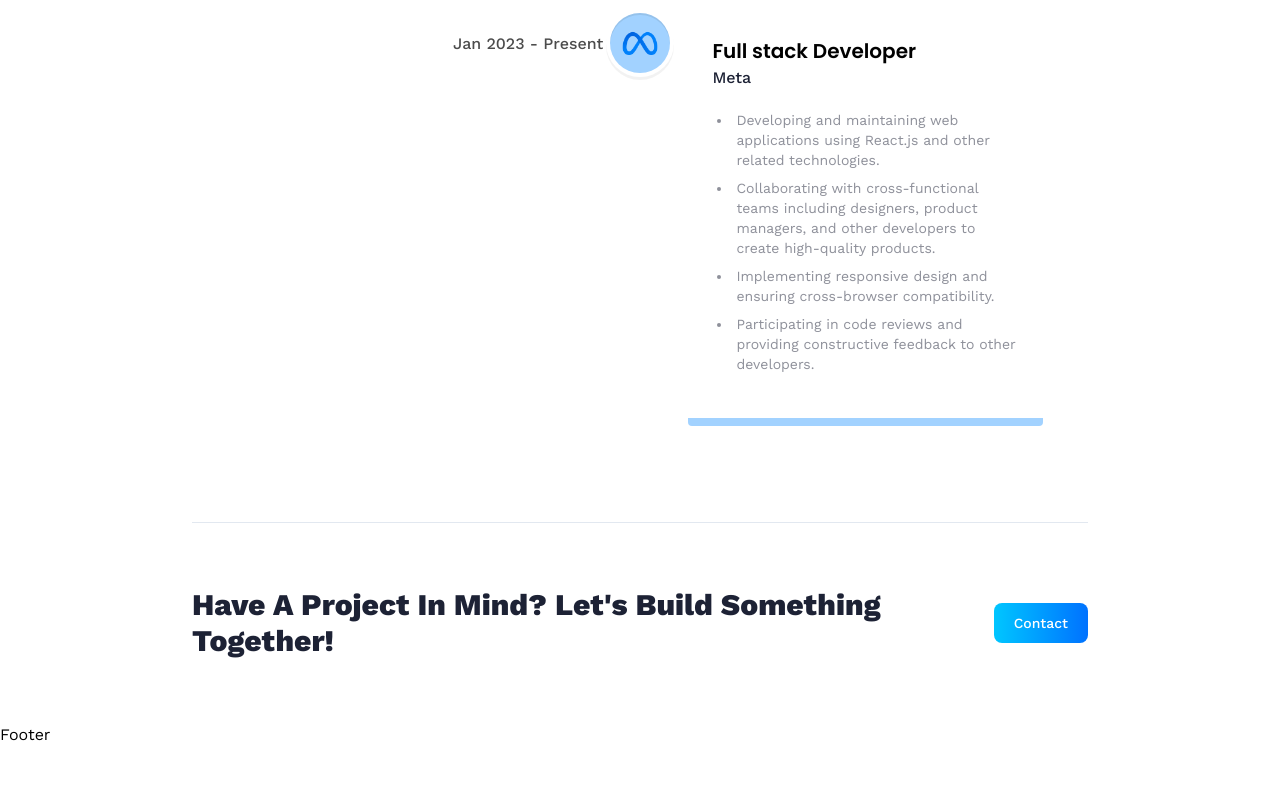
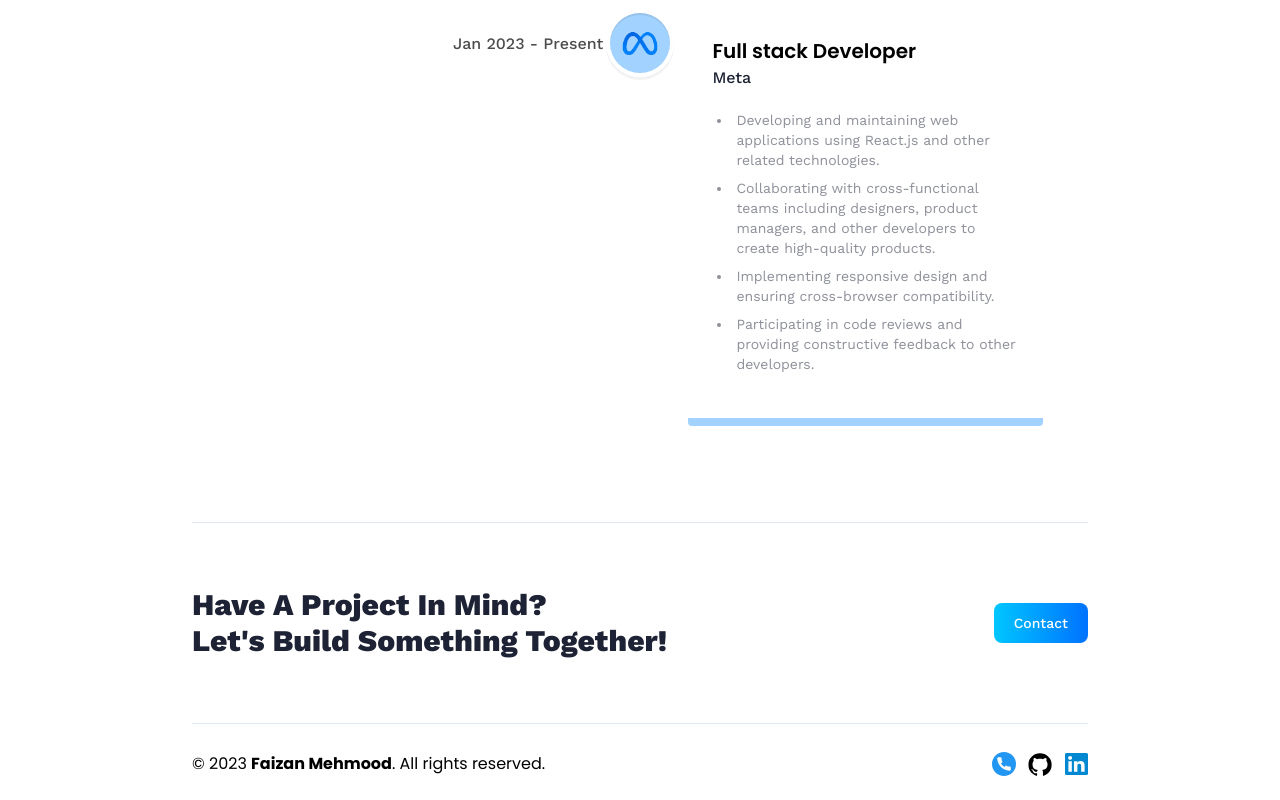
Before and after one commit to faizan3165/portfolio, a React (Vite) app: page /about in a window 1280 px wide. Shown: the part 2540-3340 px from the top of the page. Before the commit the page ends 3287 px from the top, so only its background shows below. Built offline with nearby package versions, Linux system fonts and the light colour scheme; no server answers.

Commit message:
complete footer

```diff
--- a/src/components/CTA.jsx
+++ b/src/components/CTA.jsx
@@ -4,8 +4,8 @@ const CTA = () => {
   return (
     <section className="cta">
       <p className="cta-text">
-        Have A Project In Mind? <br className="max-sm:block hidden" /> Let's
-        Build Something Together!
+        Have A Project In Mind? <br className="sm:block hidden" /> Let's Build
+        Something Together!
       </p>
 
       <Link to={"/contact"} className="btn">
--- a/src/components/Footer.jsx
+++ b/src/components/Footer.jsx
@@ -1,9 +1,31 @@
-import React from 'react'
+import { Link } from "react-router-dom";
+
+import { socialLinks } from "../constants";
 
 const Footer = () => {
   return (
-    <div>Footer</div>
-  )
-}
+    <footer className="footer font-poppins">
+      <hr className="border-slate-200" />
 
-export default Footer
+      <div className="footer-container">
+        <p>
+          © 2023 <strong>Faizan Mehmood</strong>. All rights reserved.
+        </p>
+
+        <div className="flex gap-3 justify-center items-center">
+          {socialLinks.map((link) => (
+            <Link key={link.name} to={link.link} target="_blank">
+              <img
+                src={link.iconUrl}
+                alt={link.name}
+                className="w-6 h-6 object-contain"
+              />
+            </Link>
+          ))}
+        </div>
+      </div>
+    </footer>
+  );
+};
+
+export default Footer;
--- a/src/constants/index.js
+++ b/src/constants/index.js
@@ -192,13 +192,13 @@ export const socialLinks = [
   {
     name: "GitHub",
     iconUrl: github,
-    link: "https://github.com/YourGitHubUsername",
+    link: "https://github.com/faizan3165",
   },
 
   {
     name: "LinkedIn",
     iconUrl: linkedin,
-    link: "https://www.linkedin.com/in/YourLinkedInUsername",
+    link: "https://www.linkedin.com/in/faizanmehmoodthreeonesixfive",
   },
 ];
 
--- a/src/helpers/modelHelpers.js
+++ b/src/helpers/modelHelpers.js
@@ -13,8 +13,7 @@ export const adjustIslandForScreenSize = () => {
 };
 
 export const adjustPlaneForScreenSize = () => {
-  let screenScale = null,
-    screenPosition = null;
+  let screenScale, screenPosition;
 
   if (window.innerWidth < 768) {
     screenScale = [1.5, 1.5, 1.5];
--- a/src/pages/Home.jsx
+++ b/src/pages/Home.jsx
@@ -58,7 +58,7 @@ const Home = () => {
             isRotating={isRotating}
             scale={planeScale}
             position={planePosition}
-            rotation={[0, 20, 0]}
+            rotation={[0, 20.1, 0]}
           />
         </Suspense>
       </Canvas>
--- a/src/pages/Projects.jsx
+++ b/src/pages/Projects.jsx
@@ -2,7 +2,7 @@ import React from 'react'
 
 const Projects = () => {
   return (
-    <div>Projects</div>
+    <section className=''>Projects</section>
   )
 }
 
```
